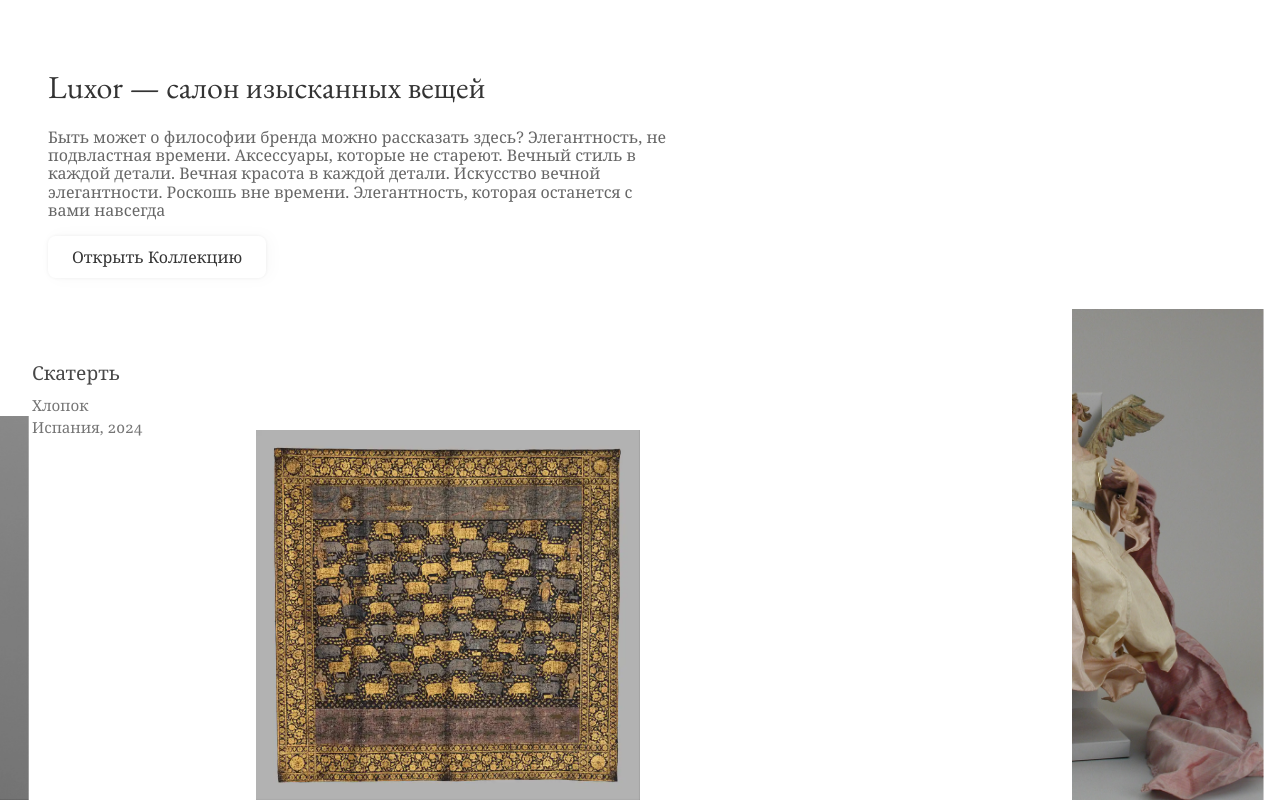
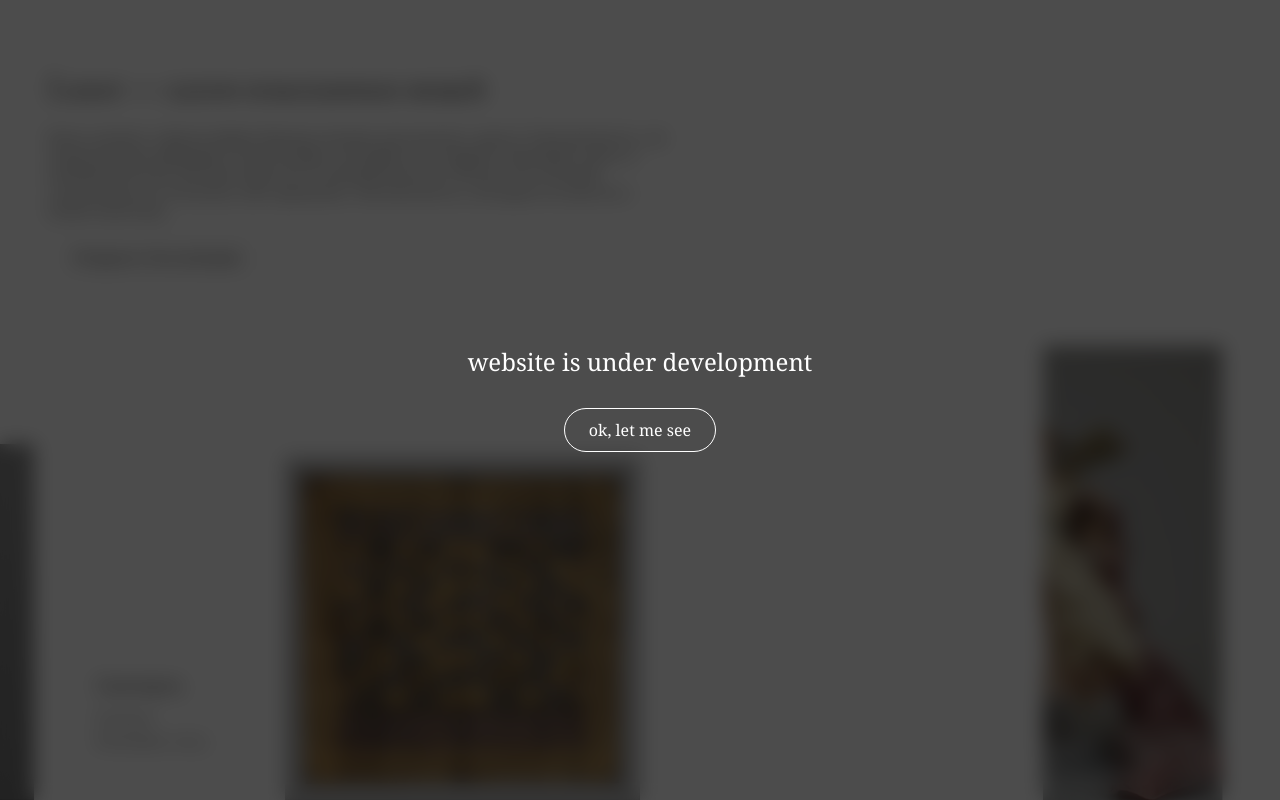
Before and after one commit to woshibide/luxor, a website with bundled scripts: page index.html in a window 1280 px wide. Shown: the top 800 px of the page. Built offline with nearby package versions, Linux system fonts and the light colour scheme; what cleave.js would draw is missing.

Commit message:
chrome and safari fix

```diff
--- a/main.js
+++ b/main.js
@@ -1,5 +1,24 @@
 import Cleave from './node_modules/cleave.js/dist/cleave-esm.js';
 import './node_modules/cleave.js/dist/addons/cleave-phone.ru.js';
+
+
+// development overlay
+const devOverlay = document.createElement('div');
+devOverlay.className = 'dev-overlay';
+devOverlay.innerHTML = `
+  <div class="dev-overlay-content">
+    <p class="dev-overlay-text">website is under development</p>
+    <button class="dev-overlay-button">ok, let me see</button>
+  </div>
+`;
+document.body.appendChild(devOverlay);
+
+document.querySelector('.dev-overlay-button').addEventListener('click', () => {
+  devOverlay.classList.add('hidden');
+  setTimeout(() => {
+    devOverlay.remove();
+  }, 300);
+});
 
 
 document.addEventListener('DOMContentLoaded', () => {
--- a/styles.css
+++ b/styles.css
@@ -33,6 +33,67 @@
     font-weight: italic;
     src: url("./assets/fonts/EBGaramond-Italic-VariableFont_wght.ttf");
 }
+
+
+
+
+/* development overlay */
+.dev-overlay {
+    position: fixed;
+    top: 0;
+    left: 0;
+    width: 100vw;
+    height: 100vh;
+    background-color: rgba(0, 0, 0, 0.7);
+    -webkit-backdrop-filter: blur(10px);
+    backdrop-filter: blur(10px);
+    display: flex;
+    align-items: center;
+    justify-content: center;
+    z-index: 10000;
+    transition: opacity 0.3s ease;
+}
+
+.dev-overlay.hidden {
+    opacity: 0;
+    pointer-events: none;
+}
+
+.dev-overlay-content {
+    text-align: center;
+    display: flex;
+    flex-direction: column;
+    align-items: center;
+    gap: 2rem;
+}
+
+.dev-overlay-text {
+    color: white;
+    font-size: 1.5rem;
+    font-family: var(--serifik);
+    margin: 0;
+}
+
+.dev-overlay-button {
+    background-color: transparent;
+    color: white;
+    border: 1px solid white;
+    padding: 0.75rem 1.5rem;
+    font-size: 1rem;
+    font-family: var(--serifik);
+    border-radius: 3rem;
+    cursor: pointer;
+    transition: all 0.3s ease;
+}
+
+.dev-overlay-button:hover {
+    background-color: white;
+    color: black;
+}
+/* development overlay end */
+
+
+
 
 :root{
     --white: hsla(0, 0%, 100%, 0.95);
@@ -298,10 +359,12 @@ TODO: add
 
 .hero-slide-info {
     position: absolute;
+    bottom: 3rem;
+    left: 6rem;
     z-index: 1;
     color: var(--white);
     padding-right: 3rem;
-    margin-left: 2rem;
+    /* margin-left: 2rem; */
     min-width: 200px;
     opacity: 0.9;
 }
@@ -472,7 +535,7 @@ TODO: add
     display: flex;
     flex-direction: column;
     height: 100%;
-    padding-inline: 3rem;
+    padding-inline: 0rem;
 }
 @media (max-width: 767px) {
     .collection-item{
@@ -528,6 +591,7 @@ TODO: add
 .embla__container {
     display: flex;
     gap: 1rem;
+    padding-inline: 3rem;
 }
 
 .embla__slide {
@@ -566,6 +630,7 @@ TODO: add
 
     .embla__container {
         gap: 0.5rem;
+        padding-inline: 0rem;
     }
 }
 
@@ -852,7 +917,7 @@ ddddd
     display: flex;
     flex-wrap: wrap;
     gap: 2rem;
-    margin: 8rem;
+    margin: 4rem;
     justify-content: center;
 }
 @media (max-width: 767px) {
```
